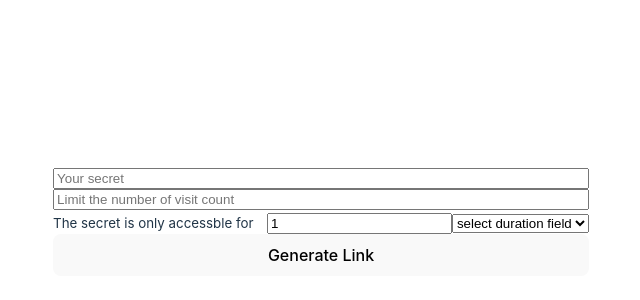
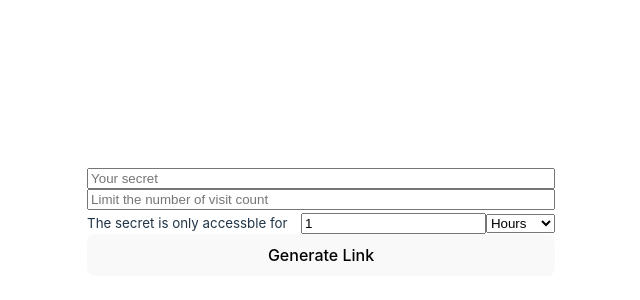
Before and after one commit to aasimtaif/secrets_sharing, a React (Vite) app in the folder client/: page / in a window 1280 px wide. Shown: the part 166-466 px from the top of the page, without its empty margins (319-959 px from the left). Built offline with nearby package versions, Linux system fonts and the light colour scheme.

Commit message:
removed 1st select option

```diff
--- a/client/src/Pages/Form.jsx
+++ b/client/src/Pages/Form.jsx
@@ -55,9 +55,8 @@ function Form() {
                         }}
                         defaultValue="select duration field"
                     >
-                        <option>select duration field</option>
+                        <option value={"hour"}>Hours</option>
                         <option value={"minute"}>Minutes</option>
-                        <option value={"hour"}>Hours</option>
                         <option value={"day"}>Days</option>
                     </select>
 
```
